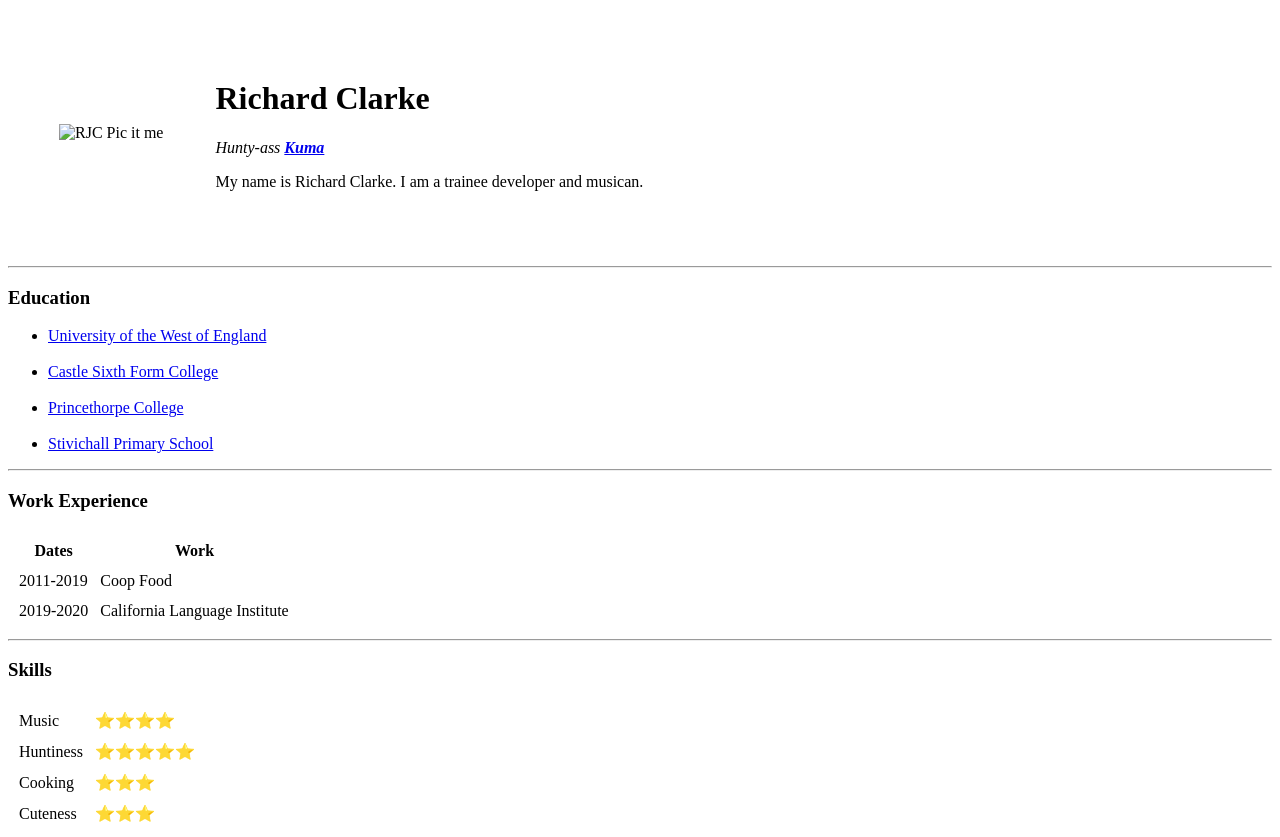
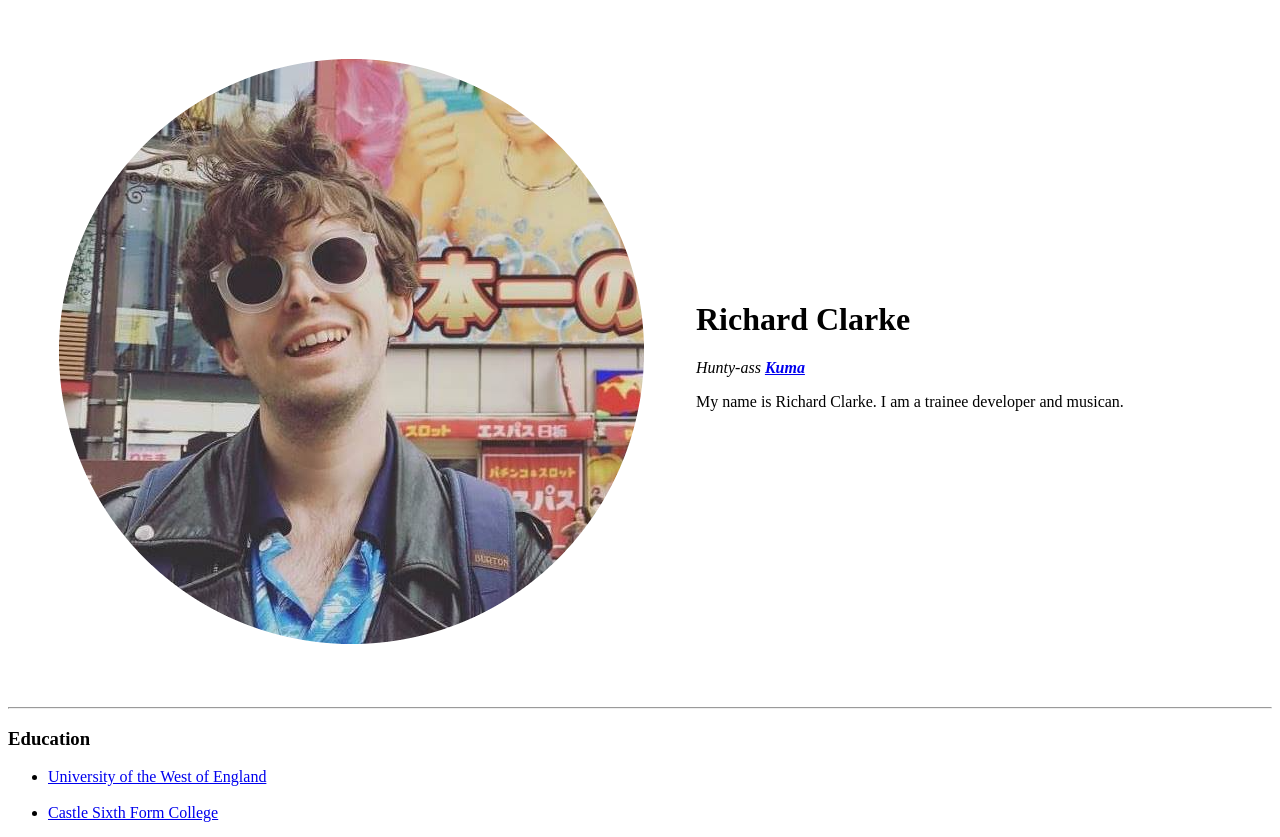
Before and after one commit to rjclarke90/cv, a plain HTML site: page index.html in a window 1280 px wide. Shown: the top 837 px of the page. Drawn offline with Linux system fonts and the light colour scheme.

Commit message:
Update index.html
Pic pathway update

```diff
--- a/index.html
+++ b/index.html
@@ -10,7 +10,7 @@
 <body>
   <table cellspacing="50">
     <tr>
-      <td> <img src="images/Richard pic-modified.png" alt="RJC Pic it me" /></td>
+      <td> <img src="Richard pic-modified.png" alt="RJC Pic it me" /></td>
 
       <td>
         <h1>Richard Clarke</h1>
```
